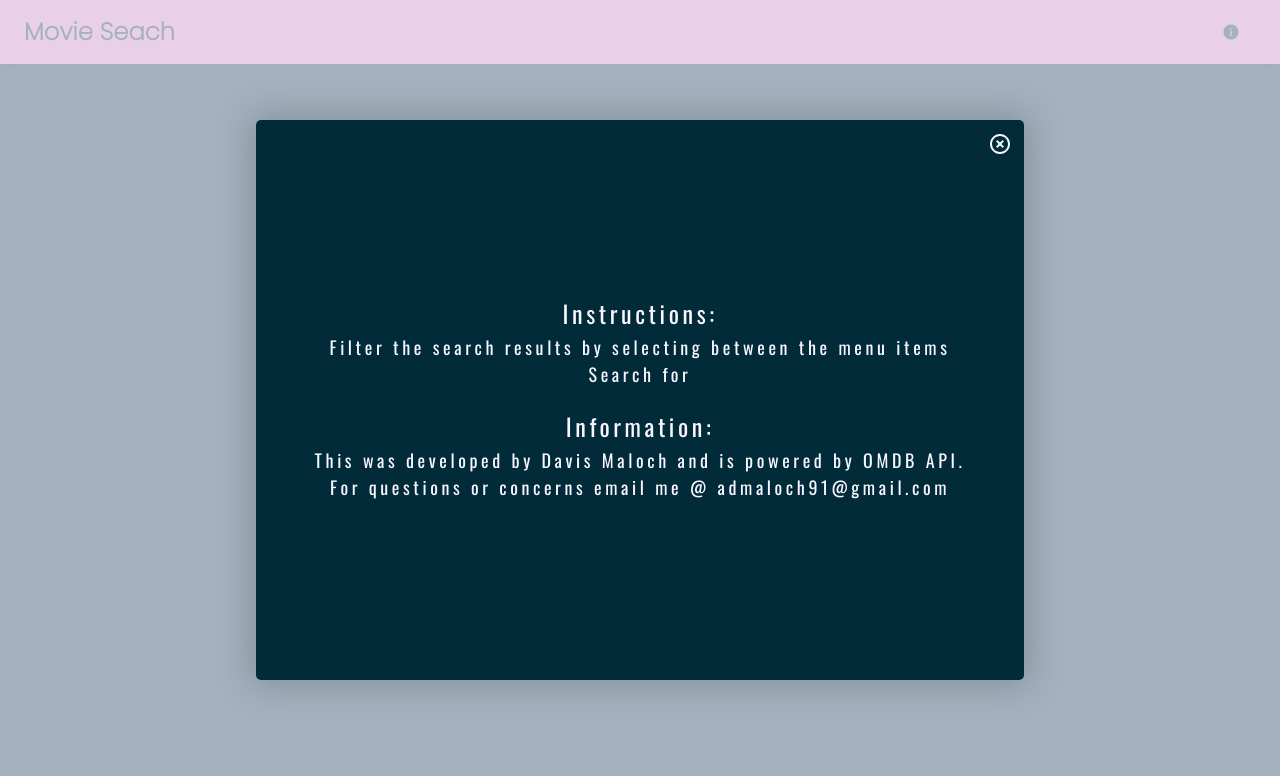
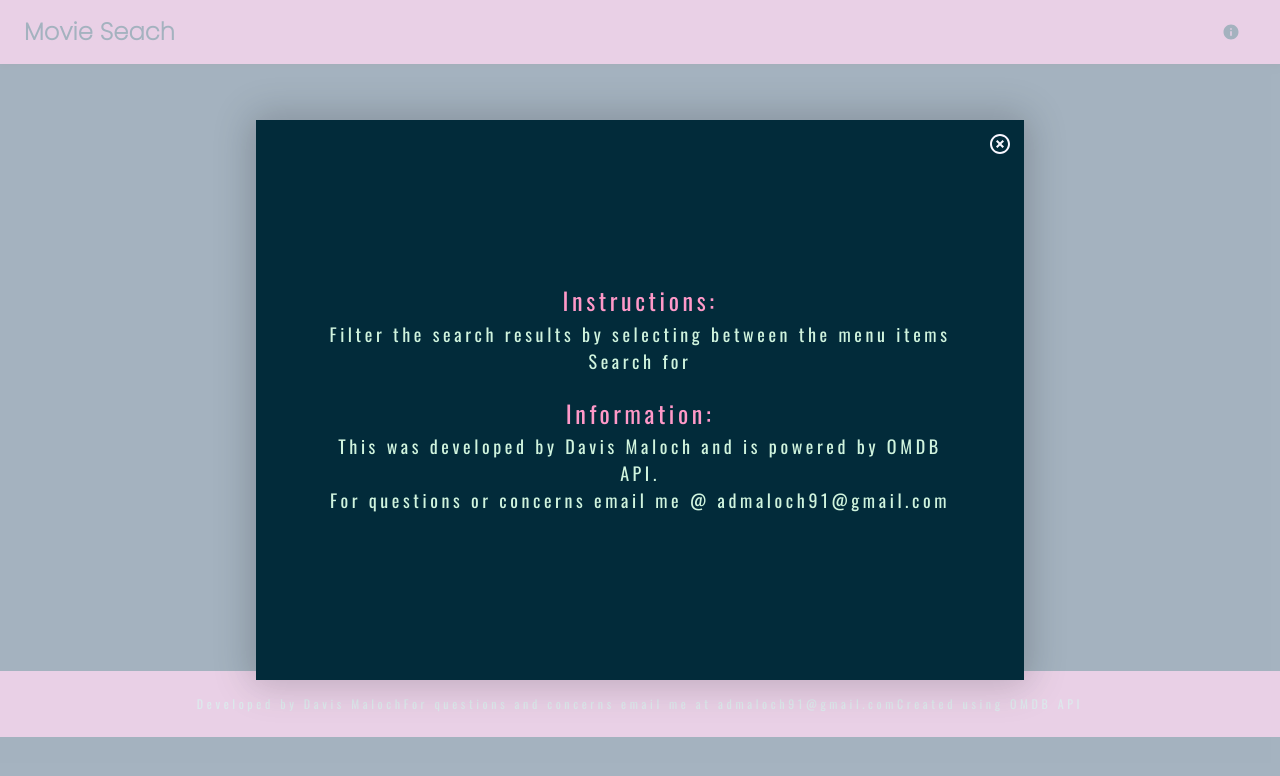
Before and after one commit to admaloch/react-movie-search, a React (Vite) app: page / in a window 1280 px wide. Both pictures are taken after a click on the button "menu". Shown: the top 776 px of the page. Built offline with nearby package versions, Linux system fonts and the light colour scheme; no server answers.

Commit message:
added footer

```diff
--- a/src/App.jsx
+++ b/src/App.jsx
@@ -5,6 +5,7 @@ import MainSlider from './components/Slider/MainSlider'
 import { ThemeProvider } from './store/APIContext'
 import { TypeProvider } from './store/TypeContext'
 import Navbar from './components/Navbar/Navbar'
+import Footer from './components/Footer/Footer'
 
 
 
@@ -31,6 +32,7 @@ function App() {
           showSlider={showSlider}
           hideSlider={hideSlider}
         />
+        <Footer/>
       </ThemeProvider>
     </TypeProvider>
   )
--- /dev/null
+++ b/src/components/Footer/Footer.css
@@ -0,0 +1,10 @@
+.footer {
+    width: 100%;
+    padding: 2rem;
+    background-color: var(--color1);
+    color: var(--color2);
+    display: flex;
+    justify-content: center;
+    align-items: center;
+
+}
--- /dev/null
+++ b/src/components/Footer/Footer.jsx
@@ -0,0 +1,14 @@
+import React from 'react'
+import './Footer.css'
+
+export default function Footer() {
+  return (
+    <div className='footer'>
+
+<p>Developed by Davis Maloch</p>
+<p>For questions and concerns email me at admaloch91@gmail.com</p>
+<p>Created using OMDB API</p>
+
+    </div>
+  )
+}
--- a/src/components/ItemModal/itemModal.css
+++ b/src/components/ItemModal/itemModal.css
@@ -1,4 +1,5 @@
 .modal-content-container {
+  background-color: var(--mainBackground);
   /* padding: rem; */
   width: 100%;
   height: 100%;
--- a/src/components/Navbar/Navbar.css
+++ b/src/components/Navbar/Navbar.css
@@ -1,22 +1,28 @@
 .nav-modal-container {
-    /* padding: 10rem; */
+    padding: 6rem;
     width: 100%;
     height: 100%;
+    background-color: var(--mainBackground);
+
     display: flex;
     flex-direction: column;
     justify-content: center;
     align-items: center;
-
+    flex-wrap: wrap;
+    text-align: center;
     /* overflow-y: scroll; */
   }
 .nav-modal-container h3 {
+  color: var(--color1);
 font-size: 2rem;
 text-align: center;
   }
 .nav-modal-container h4 {
+  color: var(--color1);
     margin-top: 2rem;
 font-size: 2rem;
   }
 .nav-modal-container p {
+  color: var(--color2);
 font-size: 1.5rem;
   }
--- a/src/components/UI/Modal.css
+++ b/src/components/UI/Modal.css
@@ -18,14 +18,12 @@
 
 
 .modal-container {
-  background-color: var(--mainBackground);
-
+  /* background-color: var(--mainBackground); */
+position: fixed;
   --modal-width: 100%;
   --modal-height: 100%;
   width: var(--modal-width);
   height: var(--modal-height);
-  position: fixed;
-  /* border-radius: 20px; */
   left: calc((100% - var(--modal-width))/2);
   top: calc((100% - var(--modal-height))/2);
 
```
